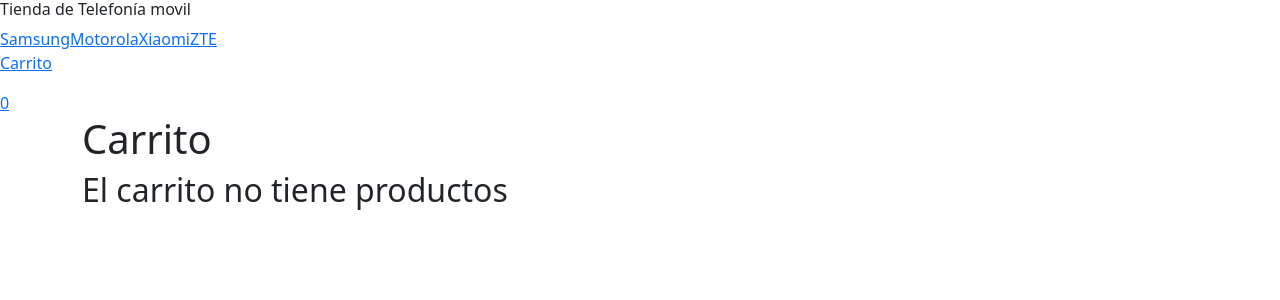
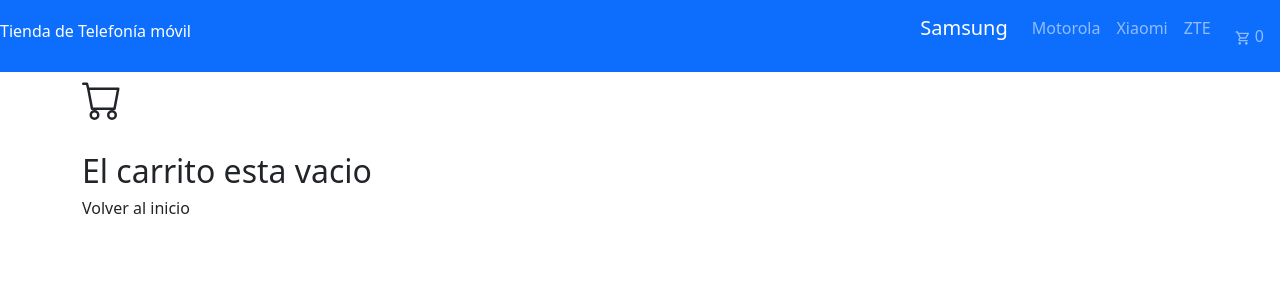
Before and after one commit to Rodrigo-Lajas/ProyectoFinal-React-Lajas, a React (Create React App) app: page /cart in a window 1280 px wide. Shown: the top 300 px of the page. Built offline with nearby package versions, Linux system fonts and the light colour scheme.

Commit message:
proyecto final

```diff
--- a/src/components/Cart/Cart.js
+++ b/src/components/Cart/Cart.js
@@ -1,9 +1,14 @@
 import { useContext } from 'react'
 import { CartContext } from '../Context/CartContext'
 import { Link } from 'react-router-dom'
+import { BsCart } from "react-icons/bs";
+
+
 
 const Cart = () => {
     const { carrito, vaciarCarrito, precioTotal } = useContext(CartContext)
+
+    const {removeItem} = useContext(CartContext)
 
     const handleVaciar = () => {
         vaciarCarrito()
@@ -11,16 +16,17 @@ const Cart = () => {
 
     return (
         <div className="container">
-                <h1 className="main-title">Carrito</h1>
-
+                <h1 className="main-title"><BsCart /></h1>
+                <br></br>
                 {
                     carrito.map((producto) => (
                         <div key={producto.id}>
-                            <img src={producto.imagen} alt={producto.name} />
+                            <img src={producto.image} alt={producto.name} />
                             <h3>{producto.name}</h3>
                             <p>Precio unit: ${producto.price}</p>
                             <p>Precio total: ${producto.price * producto.cantidad}</p>
                             <p>Cantidad: {producto.cantidad}</p>
+                            <button onClick={() => removeItem(producto.id)}>Quitar del carrito</button>
                             <br />
                         </div>
                     ))
@@ -33,9 +39,11 @@ const Cart = () => {
                         <button onClick={handleVaciar}>Vaciar</button>
                         <button><Link to="/checkout">Finalizar compra</Link></button>
                     </> :
-                    <h2>El carrito no tiene productos</h2>
+                    <h2>El carrito esta vacio</h2>
                 }
-
+                <Link to="/" className="navbar-brand">
+                <h6 style={{ color: 'primary' }}>Volver al inicio</h6>
+            </Link>
             </div>
         )
 }
--- a/src/components/CartItem/CartItem.js
+++ b/src/components/CartItem/CartItem.js
@@ -1,6 +1,7 @@
 import {CartContext} from '../Context/CartContext';
 import React from "react";
 import { useContext } from 'react'
+import { Button } from 'react-bootstrap';
 
 
 const CartItem = ({ title, price, id, quantity }) => {
@@ -11,9 +12,9 @@ const CartItem = ({ title, price, id, quantity }) => {
             <h2>{title}</h2>
             <p>Cantidad:{quantity}</p>
             <p>Subtotal:{price * quantity}</p>
-            <button onClick={() => removeItem(id)}>
+            <Button onClick={() => removeItem(id)}>
                 Eliminar
-            </button>
+            </Button>
         </div>
     )
 }
--- a/src/components/CartWidget/CartWidget.js
+++ b/src/components/CartWidget/CartWidget.js
@@ -1,17 +1,30 @@
-import React from "react";
+// import React from "react";
+// import { useContext } from 'react';
+// import {CartContext} from '../Context/CartContext';
+// import { Link } from 'react-router-dom';
+
+// const CartWidget = () => {
+//     const { cantidadEnCarrito } = useContext(CartContext)
+
+//     return (
+//         <Link to='/cart' className='CartWidget'>
+//             <p>Carrito</p> { cantidadEnCarrito() }
+//         </Link>
+//     )
+// }
+
+// export default CartWidget;
+
+import React, { useContext } from "react";
+import { CartContext } from '../Context/CartContext';
+import { Link } from 'react-router-dom';
 import { MdOutlineShoppingCart } from "react-icons/md";
-import { useContext } from 'react';
-import {CartContext} from '../Context/CartContext';
-import { Link } from 'react-router-dom';
-
 const CartWidget = () => {
     const { cantidadEnCarrito } = useContext(CartContext)
 
     return (
-        <Link to='/cart' className='CartWidget'>
-            {/* <img className='CartImg' src={MdOutlineShoppingCart} alt='cart-widget'/> */}
-            <p>Carrito</p>
-            { cantidadEnCarrito() }
+        <Link to='/cart' className="nav-link">
+            <MdOutlineShoppingCart /> {cantidadEnCarrito()}
         </Link>
     )
 }
--- a/src/components/Checkout/Checkout.js
+++ b/src/components/Checkout/Checkout.js
@@ -3,6 +3,8 @@ import { db } from "../../Services/firebase/firebaseConfig";
 import { CartContext } from "../Context/CartContext";
 import { collection, addDoc } from "firebase/firestore";
 import { useForm } from "react-hook-form";
+import { Link } from 'react-router-dom'
+
 
 const Checkout = () => {
     const [pedidoId, setPedidoId] = useState("");
@@ -47,6 +49,9 @@ const Checkout = () => {
                 <button className="enviar" type="submit">Comprar</button>
 
             </form>
+            <Link to='/cart' className="CartWidget nav-link">
+                <p style={{ margin: 0 }}>Volver al carrito</p>
+            </Link>
         </div>
     )
 }
--- a/src/components/Context/CartContext.js
+++ b/src/components/Context/CartContext.js
@@ -29,6 +29,11 @@ export const CartProvider = ({ children }) => {
         return carrito.reduce((acc, producto) => acc + producto.price * producto.cantidad, 0);
     }
 
+    const removeItem = (ItemId) =>{
+        const cartUpdated = carrito.filter(prod => prod.id !== ItemId)
+        setCarrito(cartUpdated)
+    }
+
     const vaciarCarrito = () => {
         setCarrito([]);
     }
@@ -43,6 +48,7 @@ export const CartProvider = ({ children }) => {
             agregarAlCarrito,
             cantidadEnCarrito,
             precioTotal,
+            removeItem,
             vaciarCarrito
         } }>
             { children }
--- a/src/components/ItemCount/ItemCount.js
+++ b/src/components/ItemCount/ItemCount.js
@@ -1,15 +1,16 @@
 import React from 'react';
+import Button from 'react-bootstrap/Button';
 
 const ItemCount = ({ cantidad, handleRestar, handleSumar, handleAgregar }) => {
 
     return (
-        <div>
+        <div className='container'>
             <div className="item-count">
-                <button onClick={handleRestar}>-</button>
+                <Button variant='secondary' onClick={handleRestar}>-</Button>
                 <p>{cantidad}</p>
-                <button onClick={handleSumar}>+</button>
+                <Button variant='secondary' onClick={handleSumar}>+</Button>
             </div>
-            <button className="agregar-al-carrito" onClick={handleAgregar}>Agregar al carrito</button>
+            <Button className="agregar-al-carrito" variant='primary' onClick={handleAgregar}>Agregar al carrito</Button>
         </div>
     )
 }
--- a/src/components/ItemList/ItemList.js
+++ b/src/components/ItemList/ItemList.js
@@ -1,11 +1,29 @@
-import Item from '../Item/Item'
+// import Item from '../Item/Item'
 
-const ItemList = ( { productos } ) => {
-    return(
-        <div className='container'>
-            {productos.map((prod) => <Item producto={prod} key={prod.id} />)}
-        </div>
-    )
-}
+// const ItemList = ( { productos } ) => {
+//     return(
+//         <div className='container'>
+//             {productos.map((prod) => <Item producto={prod} key={prod.id} />)}
+//         </div>
+//     )
+// }
+
+// export default ItemList;
+
+import React from 'react';
+import { Row, Col } from 'react-bootstrap';
+import Item from '../Item/Item';
+
+const ItemList = ({ productos }) => {
+    return (
+        <Row className='mt-4'>
+            {productos.map((prod) => (
+                <Col key={prod.id} md={4} className='mb-4'>
+                    <Item producto={prod} />
+                </Col>
+            ))}
+        </Row>
+    );
+};
 
 export default ItemList;
--- a/src/components/NavBar/NavBar.js
+++ b/src/components/NavBar/NavBar.js
@@ -1,27 +1,63 @@
-import CartWidget from "../CartWidget/CartWidget";
+// import CartWidget from "../CartWidget/CartWidget";
+// import { Link } from 'react-router-dom';
+
+
+// const NavBar = () => {
+//     return (
+//         <nav>
+//             <div>
+//                 <Link to='/' style={{ textDecoration: 'none', color: 'inherit' }}>
+//                     <h6>
+//                         Tienda de Telefonía movil
+//                     </h6>
+//                 </Link>
+
+//                 <div style={{ marginLeft: 'auto' }}>
+//                     <Link to="/category/Samsung">Samsung</Link>
+//                     <Link to="/category/Motorola">Motorola</Link>
+//                     <Link to="/category/Xiaomi">Xiaomi</Link>
+//                     <Link to="/category/ZTE">ZTE</Link>
+//                     <CartWidget />
+//                 </div>
+//             </div>
+//         </nav>
+//     )
+// }
+
+// export default NavBar;
+
+import React from 'react';
+import { Navbar, Nav } from 'react-bootstrap';
 import { Link } from 'react-router-dom';
-
+import CartWidget from '../CartWidget/CartWidget';
 
 const NavBar = () => {
     return (
-        <nav>
-            <div>
-                <Link to='/' style={{ textDecoration: 'none', color: 'inherit' }}>
-                    <h6>
-                        Tienda de Telefonía movil
-                    </h6>
+        <Navbar bg="primary" variant="dark">
+            <Link to="/" className="navbar-brand">
+                <h6 style={{ color: 'white' }}>Tienda de Telefonía móvil</h6>
+            </Link>
+
+            <Nav className="ms-auto">
+                <Link to="/category/Samsung" className="navbar-brand">
+                    Samsung
                 </Link>
+                <Link to="/category/Motorola" className="nav-link">
+                    Motorola
+                </Link>
+                <Link to="/category/Xiaomi" className="nav-link">
+                    Xiaomi
+                </Link>
+                <Link to="/category/ZTE" className="nav-link">
+                    ZTE
+                </Link>
+                <Link className="nav-link">
+                    <CartWidget />
+                </Link>
+            </Nav>
 
-                <div style={{ marginLeft: 'auto' }}>
-                    <Link to="/category/Samsung">Samsung</Link>
-                    <Link to="/category/Motorola">Motorola</Link>
-                    <Link to="/category/Xiaomi">Xiaomi</Link>
-                    <Link to="/category/ZTE">ZTE</Link>
-                    <CartWidget />
-                </div>
-            </div>
-        </nav>
-    )
-}
+        </Navbar>
+    );
+};
 
 export default NavBar;
```
Also changed, not shown: src/components/Item/Item.js (+0 -11 lines), src/components/ItemDetail/ItemDetail.js (+65 -18 lines), src/components/ItemListContainer/ItemListContainer.js (+70 -19 lines).
